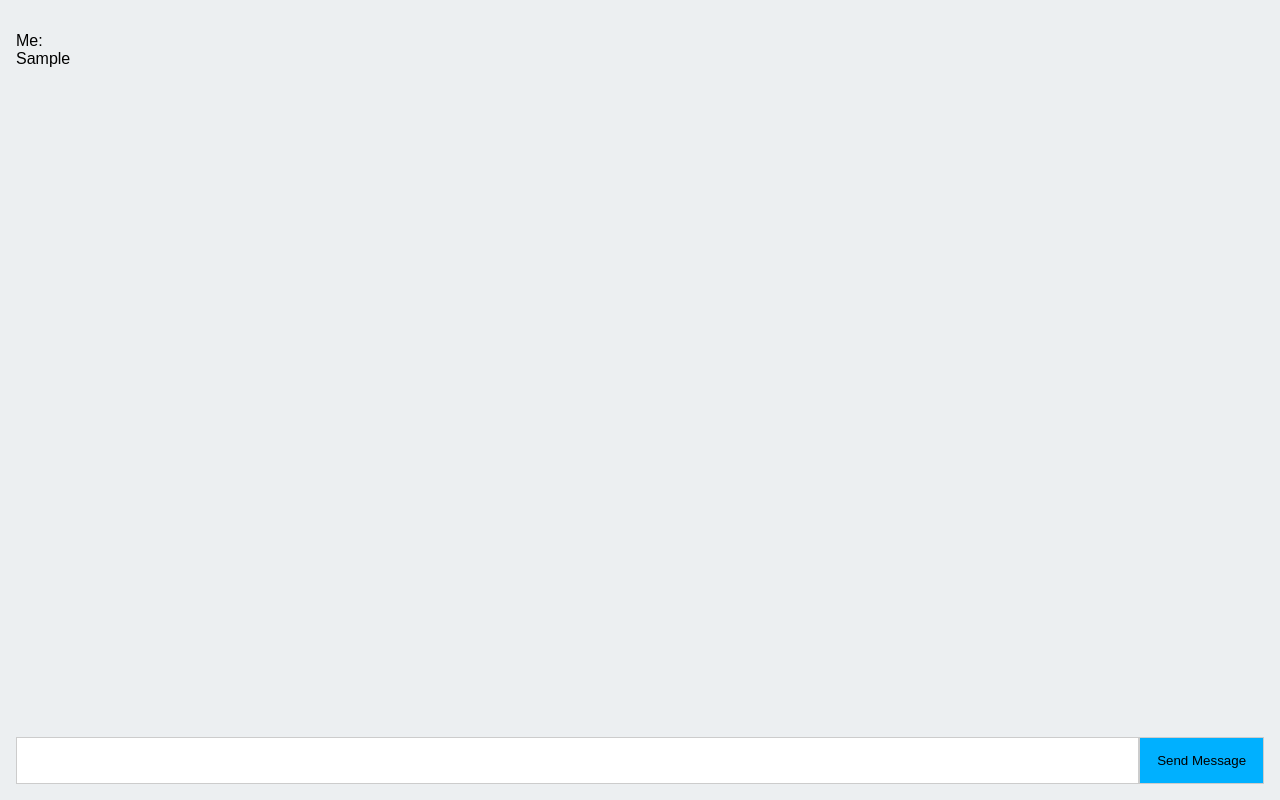
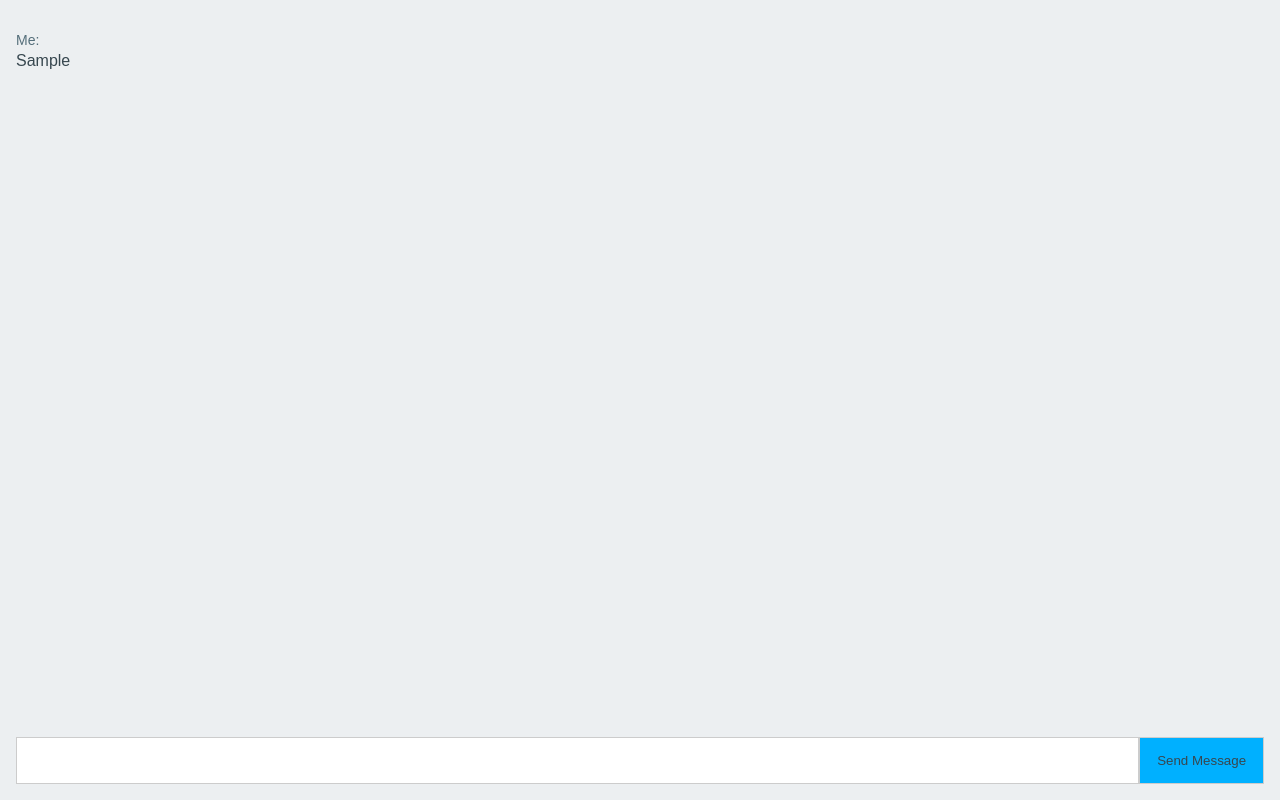
Before and after one commit to kristijan-pajtasev/react-chatbox, a React app: page / in a window 1280 px wide. Both pictures are taken after typing "Sample" into the empty fields and a click on the button "Send Message". Built offline with nearby package versions, Linux system fonts and the light colour scheme.

Commit message:
font color adjusted

```diff
--- a/src/components/messages/Message.js
+++ b/src/components/messages/Message.js
@@ -7,7 +7,7 @@ class Messages extends Component {
         return (
             <li className="message">
                 <div className="sender">{message.from}:</div>
-                <div>{message.message}</div>
+                <div className="message-text">{message.message}</div>
             </li>
         );
     }
--- a/src/components/messages/Messages.less
+++ b/src/components/messages/Messages.less
@@ -1,3 +1,14 @@
 .message {
   flex: 1;
+  margin-bottom: 8px;
+
+  .sender {
+    font-size: 14px;
+    margin-bottom: 4px;
+    color: #546E7A;
+  }
+
+  .message-text {
+
+  }
 }
--- a/src/index.less
+++ b/src/index.less
@@ -6,6 +6,7 @@ html {
 
   &, * {
     box-sizing: border-box;
+    color: #37474F;
   }
 
   body {
```
